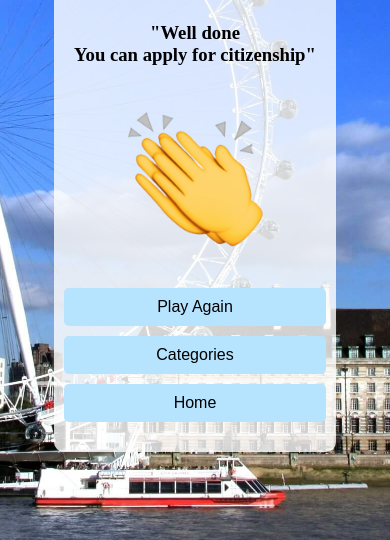
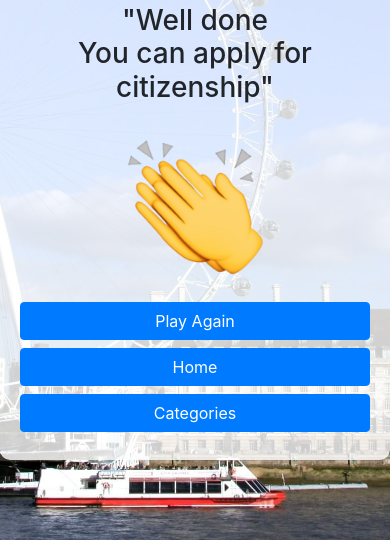
Before and after one commit to Carlos-n21/UK-Quiz, a plain HTML site: page results.html in a window 390 px wide. Shown: the part 262-802 px from the top of the page. Drawn offline with nearby package versions, Linux system fonts and the light colour scheme.

Commit message:
Add Bootstrap classes to results buttons to help with responsive design

```diff
--- a/assets/css/style.css
+++ b/assets/css/style.css
@@ -80,7 +80,7 @@ body {
 
 /* Style for Home button */
 .container #home {
-    width: 15%;
+    width: 20%;
     padding: 5px 10px;
     font-size: 14px;
     display: inline-block;
--- a/results.html
+++ b/results.html
@@ -7,6 +7,9 @@
     <link rel="apple-touch-icon" sizes="180x180" href="assets/favicon/apple-touch-icon.png">
     <link rel="icon" type="image/png" sizes="32x32" href="assets/favicon/favicon-32x32.png">
     <link rel="icon" type="image/png" sizes="16x16" href="assets/favicon/favicon-16x16.png">
+
+    <!-- Bootstrap Style link -->
+    <link href="https://stackpath.bootstrapcdn.com/bootstrap/4.5.2/css/bootstrap.min.css" rel="stylesheet">
 
     <!-- CSS link -->
     <link rel="stylesheet" href="assets/css/style.css">
@@ -18,9 +21,17 @@
         <h1>Life in the UK<br>Quiz Game</h1>
         <h3 class="results-text">"Well done<br>You can apply for citizenship"</h3>
         <img src="assets/images/well-done-2.png" alt="Clapping hands" class="small-image">
-        <a href="categories.html" class="button">Play Again</a>
-        <a href="categories.html" class="button">Categories</a>
-        <a href="index.html" class="button">Home</a>
+        <div class="row justify-content-center">
+            <div class="col-12 col-md-4 mb-2">
+                <a href="categories.html" class="btn btn-primary btn-block">Play Again</a>
+            </div>
+            <div class="col-12 col-md-4 mb-2">
+                <a href="index.html" class="btn btn-primary btn-block">Home</a>
+            </div>
+            <div class="col-12 col-md-4 mb-2">
+                <a href="categories.html" class="btn btn-primary btn-block">Categories</a>
+            </div>
+        </div>
     </div>
 
     <!-- Links to GitHub accounts changed manually and used copilot to write code -->
```
